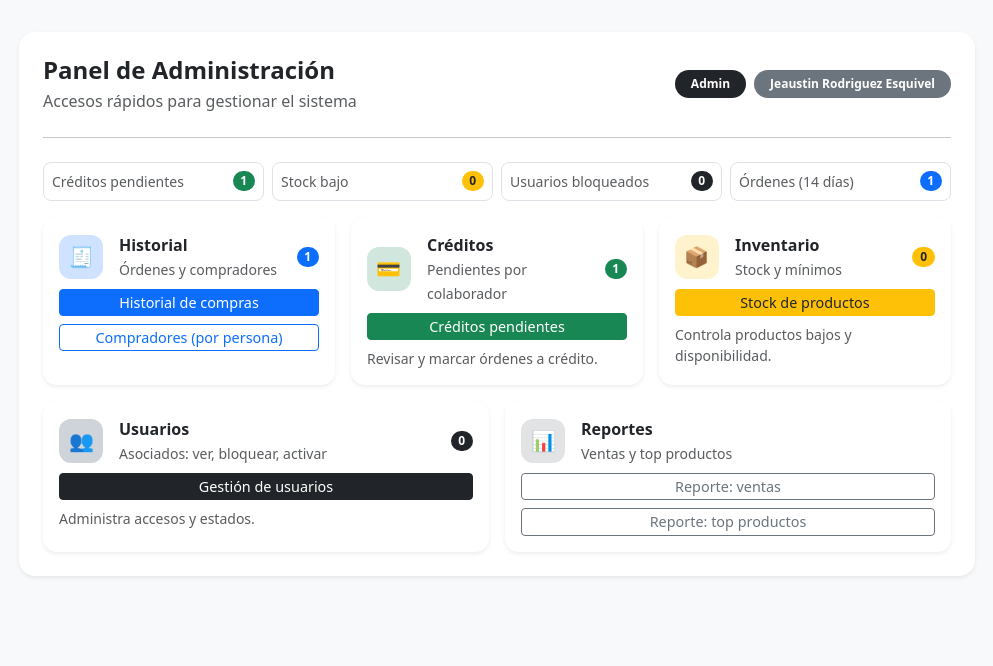
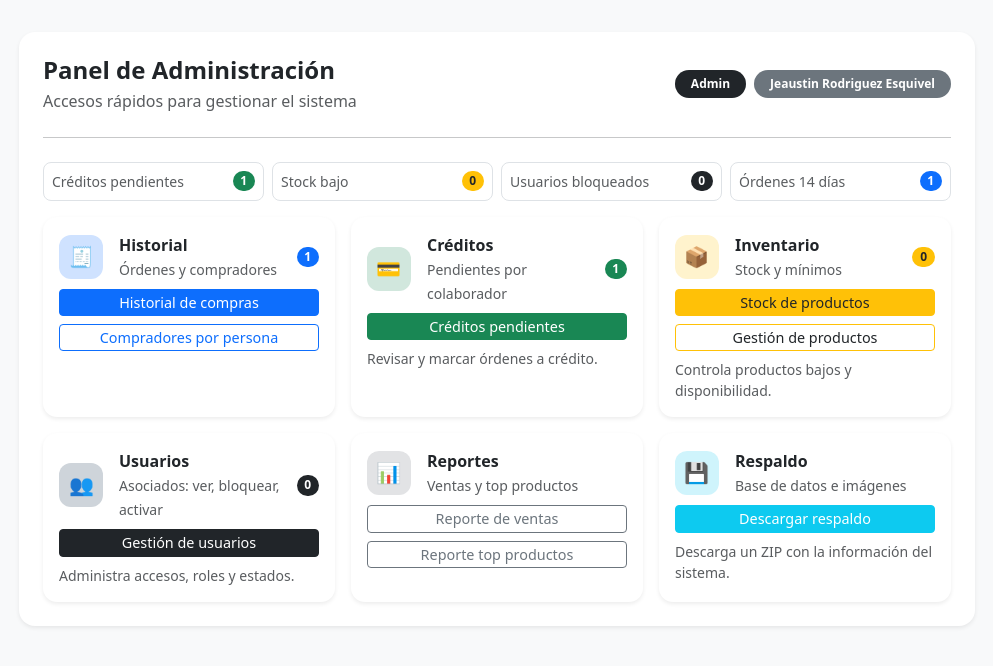
Before and after one commit to Justin-0123/ASERVE-WEB, a Flask app: page /admin in a window 1280 px wide. Shown: the part 56-722 px from the top of the page, without its empty margins (143-1136 px from the left). Run offline with Flask 3, Linux system fonts and the light colour scheme; a user stored in the database is signed in; data comes from the database, SQL or seed files in the repository.

Commit message:
IMPLEMENTACIO DE RESPALDO BD

```diff
--- a/app.py
+++ b/app.py
@@ -4,6 +4,8 @@
 import os
 import sqlite3
 import bcrypt
+import zipfile
+import tempfile
 from datetime import datetime, timedelta
 from io import BytesIO
 
@@ -118,6 +120,87 @@ def norm_text(value):
     value = value.replace("é", "e")
     return value
 
+# =====================================================
+# COMANDO CLI: BACKUP DB
+# Comando:flask --app app.py backup-db
+# Crea un respaldo ZIP local en la carpeta /backups
+# Incluye:
+# - Base de datos SQLite
+# - Imágenes subidas
+# =====================================================
+@app.cli.command("backup-db")
+def backup_db_command():
+    # Crear carpeta de respaldos si no existe
+    backup_folder = os.path.join(os.getcwd(), "backups")
+    os.makedirs(backup_folder, exist_ok=True)
+
+    # Fecha/hora para nombre del archivo
+    fecha_backup = datetime.now().strftime("%Y-%m-%d_%H-%M-%S")
+    backup_filename = f"respaldo_aserve_{fecha_backup}.zip"
+    backup_path = os.path.join(backup_folder, backup_filename)
+
+    with zipfile.ZipFile(backup_path, "w", zipfile.ZIP_DEFLATED) as zip_file:
+
+        # =====================================================
+        # 1) Respaldar base de datos SQLite de forma segura
+        # =====================================================
+        db_original_path = app.config["DATABASE"]
+
+        if os.path.exists(db_original_path):
+            with tempfile.NamedTemporaryFile(suffix=".db", delete=False) as temp_db:
+                temp_db_path = temp_db.name
+
+            try:
+                source = sqlite3.connect(db_original_path)
+                destination = sqlite3.connect(temp_db_path)
+
+                with destination:
+                    source.backup(destination)
+
+                source.close()
+                destination.close()
+
+                zip_file.write(
+                    temp_db_path,
+                    arcname="database/aserve.db"
+                )
+
+            finally:
+                if os.path.exists(temp_db_path):
+                    os.remove(temp_db_path)
+
+        # =====================================================
+        # 2) Respaldar imágenes subidas
+        # =====================================================
+        upload_folder = app.config["UPLOAD_FOLDER"]
+
+        if os.path.exists(upload_folder):
+            for root, dirs, files in os.walk(upload_folder):
+                for file in files:
+                    file_path = os.path.join(root, file)
+
+                    relative_path = os.path.relpath(file_path, upload_folder)
+                    zip_name = os.path.join("uploads", relative_path)
+
+                    zip_file.write(file_path, arcname=zip_name)
+
+        # =====================================================
+        # 3) Archivo informativo
+        # =====================================================
+        info = f"""RESPALDO ASERVE
+Fecha de respaldo: {fecha_backup}
+
+Contenido:
+- database/aserve.db
+- uploads/
+
+Este respaldo fue generado desde comando CLI.
+Guardar este archivo en un lugar seguro.
+"""
+        zip_file.writestr("LEEME_RESPALDO.txt", info)
+
+    print("✅ Respaldo creado correctamente.")
+    print(f"Archivo: {backup_path}")
 
 # =====================================================
 # COMANDOS DE CONSOLA (FLASK CLI)
@@ -347,6 +430,101 @@ def admin_panel():
         kpi_ordenes_14=ordenes_14
     )
 
+# =====================================================
+# ADMIN: DESCARGAR RESPALDO COMPLETO
+# Ruta: /admin/backup/download
+# - Descarga un archivo ZIP con:
+#   1) Base de datos SQLite
+#   2) Imágenes de productos subidas
+# - Solo accesible para admin
+# =====================================================
+@app.route("/admin/backup/download")
+def admin_backup_download():
+    # Seguridad: solo admin
+    if "user_id" not in session or session.get("rol") != "admin":
+        return redirect(url_for("login"))
+
+    # Fecha/hora para nombre del archivo
+    fecha_backup = datetime.now().strftime("%Y-%m-%d_%H-%M-%S")
+
+    # ZIP en memoria
+    zip_buffer = BytesIO()
+
+    with zipfile.ZipFile(zip_buffer, "w", zipfile.ZIP_DEFLATED) as zip_file:
+
+        # =====================================================
+        # 1) Respaldar base de datos usando backup seguro SQLite
+        # =====================================================
+        db_original_path = app.config["DATABASE"]
+
+        if os.path.exists(db_original_path):
+            with tempfile.NamedTemporaryFile(suffix=".db", delete=False) as temp_db:
+                temp_db_path = temp_db.name
+
+            try:
+                # Copia segura de la DB incluso si la app está abierta
+                source = sqlite3.connect(db_original_path)
+                destination = sqlite3.connect(temp_db_path)
+
+                with destination:
+                    source.backup(destination)
+
+                source.close()
+                destination.close()
+
+                # Agregar DB al ZIP
+                zip_file.write(
+                    temp_db_path,
+                    arcname="database/aserve.db"
+                )
+
+            finally:
+                # Borrar copia temporal
+                if os.path.exists(temp_db_path):
+                    os.remove(temp_db_path)
+
+        # =====================================================
+        # 2) Respaldar imágenes subidas
+        # =====================================================
+        upload_folder = app.config["UPLOAD_FOLDER"]
+
+        if os.path.exists(upload_folder):
+            for root, dirs, files in os.walk(upload_folder):
+                for file in files:
+                    file_path = os.path.join(root, file)
+
+                    # Ruta relativa dentro del ZIP
+                    relative_path = os.path.relpath(file_path, upload_folder)
+                    zip_name = os.path.join("uploads", relative_path)
+
+                    zip_file.write(file_path, arcname=zip_name)
+
+        # =====================================================
+        # 3) Agregar archivo informativo
+        # =====================================================
+        info = f"""RESPALDO ASERVE
+Fecha de respaldo: {fecha_backup}
+
+Contenido:
+- database/aserve.db
+- uploads/
+
+Notas:
+Este archivo contiene la base de datos y las imágenes subidas al sistema.
+Guardarlo en un lugar seguro.
+"""
+        zip_file.writestr("LEEME_RESPALDO.txt", info)
+
+    zip_buffer.seek(0)
+
+    filename = f"respaldo_aserve_{fecha_backup}.zip"
+
+    return send_file(
+        zip_buffer,
+        as_attachment=True,
+        download_name=filename,
+        mimetype="application/zip"
+    )
 
 # =====================================================
 # ADMIN: USUARIOS (LISTA)
--- a/templates/admin.html
+++ b/templates/admin.html
@@ -6,7 +6,9 @@
 <div class="card shadow-sm border-0 admin-wrap">
   <div class="card-body p-4">
 
-    <!-- Header -->
+    <!-- =====================================================
+         HEADER DEL PANEL
+         ===================================================== -->
     <div class="d-flex flex-column flex-md-row justify-content-between align-items-start align-items-md-center gap-3">
       <div>
         <h4 class="mb-1 fw-bold">Panel de Administración</h4>
@@ -25,13 +27,18 @@
 
     <hr class="my-4">
 
-    <!-- KPIs (opcional pero recomendado) -->
+    <!-- =====================================================
+         KPIs PRINCIPALES
+         ===================================================== -->
     <div class="row g-2 mb-3">
+
       <div class="col-6 col-lg-3">
         <div class="kpi-box border rounded-3 p-2 bg-white">
           <div class="d-flex justify-content-between align-items-center">
             <small class="text-muted">Créditos pendientes</small>
-            <span class="badge rounded-pill text-bg-success">{{ kpi_creditos|default(0) }}</span>
+            <span class="badge rounded-pill text-bg-success">
+              {{ kpi_creditos|default(0) }}
+            </span>
           </div>
         </div>
       </div>
@@ -40,7 +47,9 @@
         <div class="kpi-box border rounded-3 p-2 bg-white">
           <div class="d-flex justify-content-between align-items-center">
             <small class="text-muted">Stock bajo</small>
-            <span class="badge rounded-pill text-bg-warning text-dark">{{ kpi_stock_bajo|default(0) }}</span>
+            <span class="badge rounded-pill text-bg-warning text-dark">
+              {{ kpi_stock_bajo|default(0) }}
+            </span>
           </div>
         </div>
       </div>
@@ -49,7 +58,9 @@
         <div class="kpi-box border rounded-3 p-2 bg-white">
           <div class="d-flex justify-content-between align-items-center">
             <small class="text-muted">Usuarios bloqueados</small>
-            <span class="badge rounded-pill text-bg-dark">{{ kpi_bloqueados|default(0) }}</span>
+            <span class="badge rounded-pill text-bg-dark">
+              {{ kpi_bloqueados|default(0) }}
+            </span>
           </div>
         </div>
       </div>
@@ -57,20 +68,28 @@
       <div class="col-6 col-lg-3">
         <div class="kpi-box border rounded-3 p-2 bg-white">
           <div class="d-flex justify-content-between align-items-center">
-            <small class="text-muted">Órdenes (14 días)</small>
-            <span class="badge rounded-pill text-bg-primary">{{ kpi_ordenes_14|default(0) }}</span>
+            <small class="text-muted">Órdenes 14 días</small>
+            <span class="badge rounded-pill text-bg-primary">
+              {{ kpi_ordenes_14|default(0) }}
+            </span>
           </div>
         </div>
       </div>
+
     </div>
 
-    <!-- Grid -->
+    <!-- =====================================================
+         GRID DE ACCESOS DEL PANEL ADMIN
+         ===================================================== -->
     <div class="row g-3">
 
-      <!-- Historial -->
+      <!-- =====================================================
+           HISTORIAL
+           ===================================================== -->
       <div class="col-12 col-md-6 col-lg-4">
         <div class="card h-100 border-0 shadow-sm admin-tile">
           <div class="card-body p-3">
+
             <div class="d-flex align-items-center justify-content-between mb-2">
               <div class="d-flex align-items-center gap-3">
                 <div class="icon-circle bg-primary-subtle text-primary">🧾</div>
@@ -80,7 +99,6 @@
                 </div>
               </div>
 
-              <!-- KPI en tarjeta -->
               <span class="badge rounded-pill text-bg-primary">
                 {{ kpi_ordenes_14|default(0) }}
               </span>
@@ -90,18 +108,23 @@
               <a class="btn btn-primary btn-sm" href="{{ url_for('admin_orders') }}">
                 Historial de compras
               </a>
+
               <a class="btn btn-outline-primary btn-sm" href="{{ url_for('admin_buyers') }}">
-                Compradores (por persona)
+                Compradores por persona
               </a>
             </div>
+
           </div>
         </div>
       </div>
 
-      <!-- Créditos -->
+      <!-- =====================================================
+           CRÉDITOS
+           ===================================================== -->
       <div class="col-12 col-md-6 col-lg-4">
         <div class="card h-100 border-0 shadow-sm admin-tile">
           <div class="card-body p-3">
+
             <div class="d-flex align-items-center justify-content-between mb-2">
               <div class="d-flex align-items-center gap-3">
                 <div class="icon-circle bg-success-subtle text-success">💳</div>
@@ -111,7 +134,6 @@
                 </div>
               </div>
 
-              <!-- KPI en tarjeta -->
               <span class="badge rounded-pill text-bg-success">
                 {{ kpi_creditos|default(0) }}
               </span>
@@ -121,18 +143,23 @@
               <a class="btn btn-success btn-sm" href="{{ url_for('admin_credits') }}">
                 Créditos pendientes
               </a>
+
               <div class="text-muted small">
                 Revisar y marcar órdenes a crédito.
               </div>
             </div>
+
           </div>
         </div>
       </div>
 
-      <!-- Stock -->
+      <!-- =====================================================
+           INVENTARIO
+           ===================================================== -->
       <div class="col-12 col-md-6 col-lg-4">
         <div class="card h-100 border-0 shadow-sm admin-tile">
           <div class="card-body p-3">
+
             <div class="d-flex align-items-center justify-content-between mb-2">
               <div class="d-flex align-items-center gap-3">
                 <div class="icon-circle bg-warning-subtle text-warning">📦</div>
@@ -142,28 +169,36 @@
                 </div>
               </div>
 
-              <!-- KPI en tarjeta -->
               <span class="badge rounded-pill text-bg-warning text-dark">
                 {{ kpi_stock_bajo|default(0) }}
               </span>
             </div>
 
             <div class="d-grid gap-2">
-              <a class="btn btn-warning btn-sm text-dark" href="{{ url_for('admin_products') }}">
+              <a class="btn btn-warning btn-sm text-dark" href="{{ url_for('admin_stock') }}">
                 Stock de productos
               </a>
+
+              <a class="btn btn-outline-warning btn-sm text-dark" href="{{ url_for('admin_products') }}">
+                Gestión de productos
+              </a>
+
               <div class="text-muted small">
                 Controla productos bajos y disponibilidad.
               </div>
             </div>
+
           </div>
         </div>
       </div>
 
-      <!-- Usuarios -->
-      <div class="col-12 col-md-6">
+      <!-- =====================================================
+           USUARIOS
+           ===================================================== -->
+      <div class="col-12 col-md-6 col-lg-4">
         <div class="card h-100 border-0 shadow-sm admin-tile">
           <div class="card-body p-3">
+
             <div class="d-flex align-items-center justify-content-between mb-2">
               <div class="d-flex align-items-center gap-3">
                 <div class="icon-circle bg-dark-subtle text-dark">👥</div>
@@ -173,7 +208,6 @@
                 </div>
               </div>
 
-              <!-- KPI en tarjeta -->
               <span class="badge rounded-pill text-bg-dark">
                 {{ kpi_bloqueados|default(0) }}
               </span>
@@ -183,18 +217,23 @@
               <a class="btn btn-dark btn-sm" href="{{ url_for('admin_users') }}">
                 Gestión de usuarios
               </a>
+
               <div class="text-muted small">
-                Administra accesos y estados.
+                Administra accesos, roles y estados.
               </div>
             </div>
+
           </div>
         </div>
       </div>
 
-      <!-- Reportes -->
-      <div class="col-12 col-md-6">
+      <!-- =====================================================
+           REPORTES
+           ===================================================== -->
+      <div class="col-12 col-md-6 col-lg-4">
         <div class="card h-100 border-0 shadow-sm admin-tile">
           <div class="card-body p-3">
+
             <div class="d-flex align-items-center gap-3 mb-2">
               <div class="icon-circle bg-secondary-subtle text-secondary">📊</div>
               <div>
@@ -205,32 +244,88 @@
 
             <div class="d-grid gap-2">
               <a class="btn btn-outline-secondary btn-sm" href="{{ url_for('admin_report_sales') }}">
-                Reporte: ventas
+                Reporte de ventas
               </a>
+
               <a class="btn btn-outline-secondary btn-sm" href="{{ url_for('admin_report_top_products') }}">
-                Reporte: top productos
+                Reporte top productos
               </a>
             </div>
+
+          </div>
+        </div>
+      </div>
+
+      <!-- =====================================================
+           RESPALDO
+           ===================================================== -->
+      <div class="col-12 col-md-6 col-lg-4">
+        <div class="card h-100 border-0 shadow-sm admin-tile">
+          <div class="card-body p-3">
+
+            <div class="d-flex align-items-center gap-3 mb-2">
+              <div class="icon-circle bg-info-subtle text-info">💾</div>
+              <div>
+                <div class="fw-bold">Respaldo</div>
+                <small class="text-muted">Base de datos e imágenes</small>
+              </div>
+            </div>
+
+            <div class="d-grid gap-2">
+              <a class="btn btn-info btn-sm text-white"
+                 href="{{ url_for('admin_backup_download') }}">
+                Descargar respaldo
+              </a>
+
+              <div class="text-muted small">
+                Descarga un ZIP con la información del sistema.
+              </div>
+            </div>
+
           </div>
         </div>
       </div>
 
     </div><!-- /row -->
+
   </div>
 </div>
 
+<!-- =====================================================
+     ESTILOS DEL PANEL ADMIN
+     ===================================================== -->
 <style>
-  .admin-wrap { border-radius: 16px; }
-  .admin-tile { border-radius: 14px; transition: transform .12s ease, box-shadow .12s ease; }
-  .admin-tile:hover { transform: translateY(-2px); box-shadow: 0 .6rem 1.2rem rgba(0,0,0,.10) !important; }
-
-  .icon-circle{
-    width: 44px; height: 44px; border-radius: 12px;
-    display: grid; place-items: center; font-size: 20px; flex: 0 0 auto;
+  .admin-wrap {
+    border-radius: 16px;
   }
 
-  .kpi-box { transition: box-shadow .12s ease; }
-  .kpi-box:hover { box-shadow: 0 .35rem .8rem rgba(0,0,0,.08); }
+  .admin-tile {
+    border-radius: 14px;
+    transition: transform .12s ease, box-shadow .12s ease;
+  }
+
+  .admin-tile:hover {
+    transform: translateY(-2px);
+    box-shadow: 0 .6rem 1.2rem rgba(0,0,0,.10) !important;
+  }
+
+  .icon-circle {
+    width: 44px;
+    height: 44px;
+    border-radius: 12px;
+    display: grid;
+    place-items: center;
+    font-size: 20px;
+    flex: 0 0 auto;
+  }
+
+  .kpi-box {
+    transition: box-shadow .12s ease;
+  }
+
+  .kpi-box:hover {
+    box-shadow: 0 .35rem .8rem rgba(0,0,0,.08);
+  }
 </style>
 
 {% endblock %}
```
Also changed, not shown: 1 other file.
